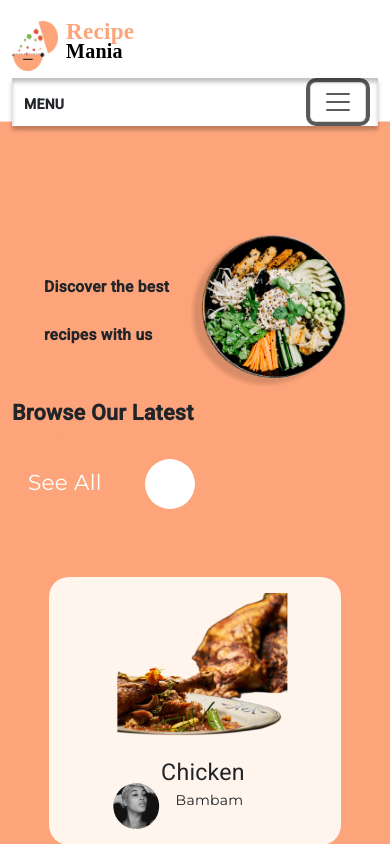
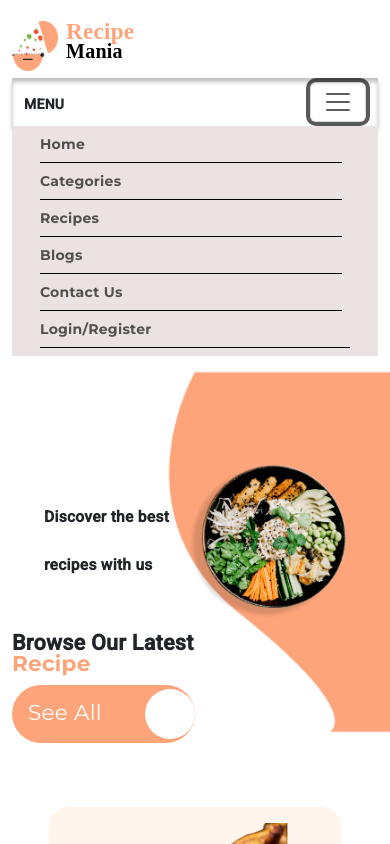
Before and after one commit to sHARP-Devz/Recipemania, an Angular app: page /landing in a window 390 px wide. Both pictures are taken after a click on the button "Toggle navigation". Shown: the top 844 px of the page. Built offline with nearby package versions, Linux system fonts and the light colour scheme.

Commit message:
Landing Page

```diff
--- a/src/app/layout/landing-page/landing-page.component.css
+++ b/src/app/layout/landing-page/landing-page.component.css
@@ -127,15 +127,20 @@ nav ul{
 
 
 
+
 @media screen and (max-width: 992px){
     .nav-menu{
         background: rgba(235, 227, 227, 1);
-
+        width: 100%;
+        transition: .5s ease;
+        padding: 0 2em;
     }
 
     .nav-menu ul li a{
         border-bottom: 1px solid black;
     }
+
+
 
 
 }
--- a/src/app/layout/landing-page/landing-page.component.html
+++ b/src/app/layout/landing-page/landing-page.component.html
@@ -14,12 +14,12 @@
 
     <div class="hamburger container d-flex align-items-center justify-content-between d-lg-none fw-bold">
       <p class="mt-3">MENU</p>
-      <button (click) = "changeBackground()" class="navbar-toggler ms-auto" type="button" data-bs-toggle="collapse" data-bs-target="#navbarSupportedContent" aria-controls="navbarSupportedContent" aria-expanded="false" aria-label="Toggle navigation">
+      <button (click) = "showMenu()" class="navbar-toggler ms-auto" type="button" data-bs-toggle="collapse" data-bs-target="#navbarSupportedContent" aria-controls="navbarSupportedContent" aria-expanded="false" aria-label="Toggle navigation">
         <span class="navbar-toggler-icon"></span>
       </button>
     </div>
 
-    <div class="nav-menu collapse navbar-collapse" id="navbarSupportedContent">
+    <div class="nav-menu" id="navbarSupportedContent" *ngIf="!isMobile || toggle">
       <ul class="navbar-nav ms-auto mb-2 mb-lg-0 fw-bold">
         <li class="nav-item pe-2">
           <a class="nav-link" aria-current="page" href="#">Home</a>
@@ -46,13 +46,13 @@
 
 </nav>
 
-<app-modal [isOpen]="loginModalOpen" (isClose)="loginModaltoggle(false)">
+<!-- <app-modal [isOpen]="loginModalOpen" (isClose)="loginModaltoggle(false)">
   <app-login></app-login>
-</app-modal>
+</app-modal> -->
 
 <div class="container hero my-2 position-relative">
   <div class="orange-bgd">
-    <img class="d-lg-none h-50" src="/assets/images/orange-background.png">
+    <img class="d-lg-none h-50" src="../../assets/images/orange-background-desktop.png">
   </div>
   <div class="row">
     <div class="col-5 fw-bold fs-1">
--- a/src/app/layout/landing-page/landing-page.component.ts
+++ b/src/app/layout/landing-page/landing-page.component.ts
@@ -1,24 +1,97 @@
-import { Component } from '@angular/core';
+// import { Component } from '@angular/core';
+// import { recipe_data } from './recipe';
+// import { popular_recipe_data } from './pop_recipe';
+// import { author_data } from './authors';
+
+// @Component({
+//   selector: 'app-landing-page',
+//   templateUrl: './landing-page.component.html',
+//   styleUrls: ['./landing-page.component.css']
+// })
+// export class LandingPageComponent {
+
+//   recipes = recipe_data;
+//   pop_recipe = popular_recipe_data;
+//   authors = author_data;
+
+//   changeMenu = false;
+
+//   changeBackground() {
+//     this.changeMenu = !this.changeMenu
+//   }
+
+//   toggle:boolean = false;
+
+//   toggleNav () {
+//     this.toggle = !this.toggle
+//     console.log(this.toggle)
+//   }
+
+//   loginModalOpen: boolean = false
+//   registerModalOpen: boolean = false
+
+
+//   loginModaltoggle(open: boolean) {
+//     this.loginModalOpen = open
+//   }
+//   registerModaltoggle(open: boolean) {
+//     this.registerModalOpen = open
+//   }
+
+
+// }
+
+import { Component, OnInit, HostListener } from '@angular/core';
 import { recipe_data } from './recipe';
 import { popular_recipe_data } from './pop_recipe';
 import { author_data } from './authors';
+import { ToggleService } from './toggle.service';
 
 @Component({
   selector: 'app-landing-page',
   templateUrl: './landing-page.component.html',
   styleUrls: ['./landing-page.component.css']
 })
-export class LandingPageComponent {
+export class LandingPageComponent implements OnInit {
+
+  isMobile: boolean = false;
+  toggle: boolean = false;
+
+  constructor(private toggleService: ToggleService) {
+  }
+
+  ngOnInit(): void {
+    this.toggleService.getIsMobile().subscribe(mobileView => {
+      this.isMobile = mobileView;
+      console.log(this.isMobile)
+    })
+
+    this.toggleService.getToggle().subscribe(toggleHamburger => {
+      this.toggle = toggleHamburger;
+      console.log(this.toggle)
+    })
+  }
+
+  @HostListener('window:resize', ['$event'])
+  onResize(event:any) {
+    this.toggleService.onResize()
+  }
+
+  showMenu() {
+    if(this.isMobile) {
+      this.toggleService.toggleMenu()
+    }
+  }
 
   recipes = recipe_data;
   pop_recipe = popular_recipe_data;
   authors = author_data;
 
-  changeMenu = false;
+  // toggle = false;
 
-  changeBackground() {
-    this.changeMenu = !this.changeMenu
-  }
+  // showMenu() {
+  //   this.toggle = !this.toggle
+  // }
 
   loginModalOpen: boolean = false
   registerModalOpen: boolean = false
@@ -32,4 +105,8 @@ export class LandingPageComponent {
   }
 
 
+
+
+
+
 }
--- /dev/null
+++ b/src/app/layout/landing-page/toggle.service.ts
@@ -0,0 +1,40 @@
+import { Injectable } from '@angular/core';
+import { BehaviorSubject } from 'rxjs';
+
+
+@Injectable({
+  providedIn: 'root'
+})
+export class ToggleService {
+
+  private isMobile = new BehaviorSubject<boolean>(false);
+  private toggle = new BehaviorSubject<boolean>(false);
+
+  constructor() {
+    this.checkWidth();
+  }
+
+  checkWidth () {
+    const isMobile = window.innerWidth < 992; //Mobile View
+    this.isMobile.next(isMobile);
+  }
+
+  onResize() {
+    this.checkWidth();
+  }
+
+  // The two methods below returns observable (asObservable()) of the isMobile  and toggle variables, allowing components to subscribe to changes in the mobile view state.
+  getIsMobile() {
+    return this.isMobile.asObservable();
+  }
+
+  getToggle () {
+    return this.toggle.asObservable();
+  }
+
+  // This method toggles the value of the toggle variable by emitting the opposite boolean value (!this.toggle.value). It updates the state of the menu toggle.
+  toggleMenu () {
+    this.toggle.next(!this.toggle.value)
+  }
+
+}
```
Also changed, not shown: src/app/app.module.ts (+16 -8 lines), src/app/auth/auth.module.ts (+7 -1 lines), src/app/layout/layout.module.ts (+9 -2 lines).
